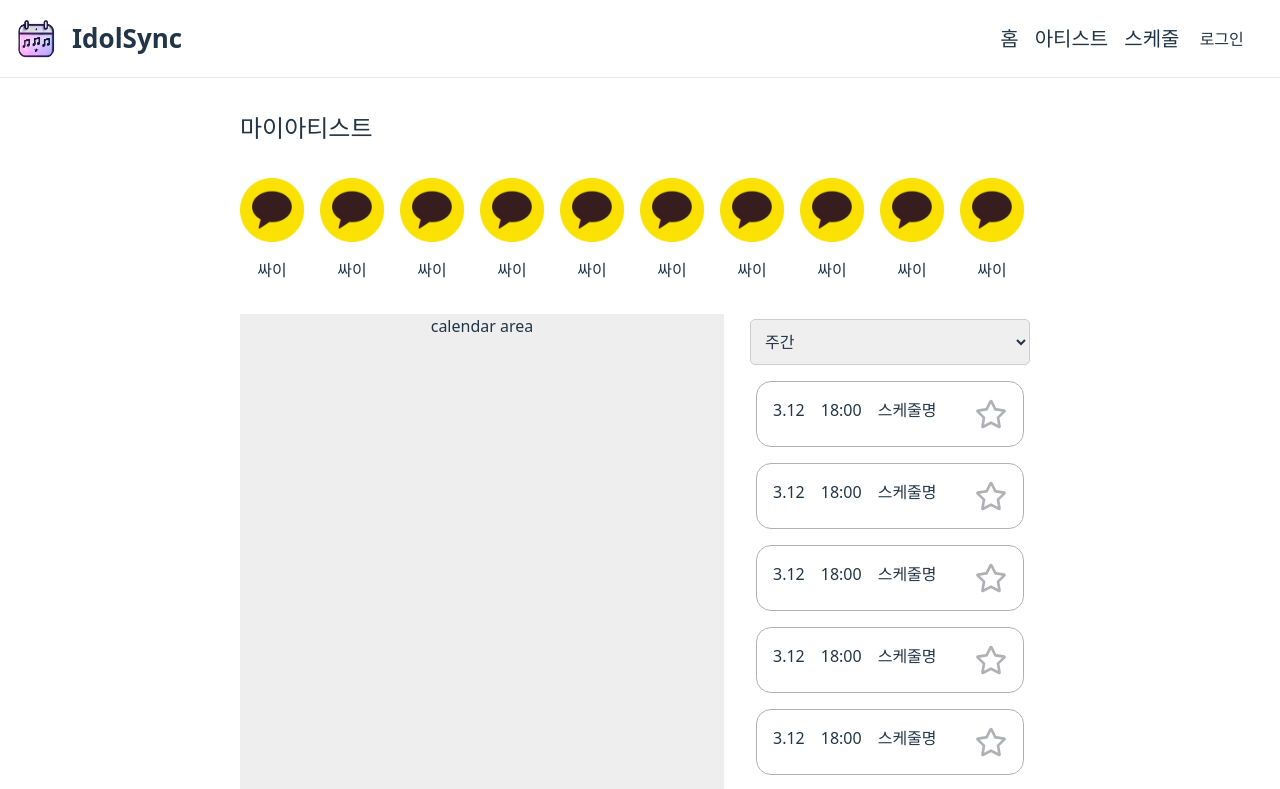
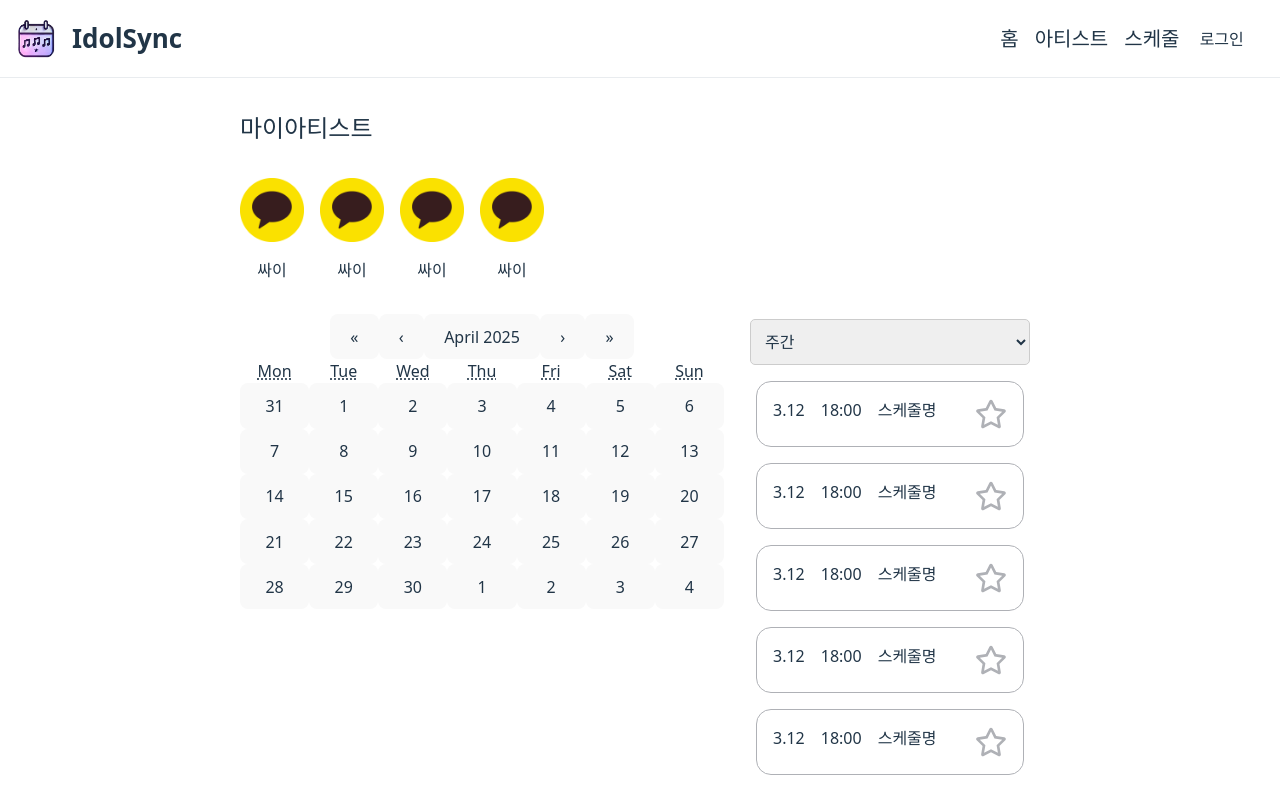
Before and after one commit to oz-4team/bbang-fe, a React (Vite) app: page /schedule in a window 1280 px wide. Shown: the top 789 px of the page. Built offline with nearby package versions, Linux system fonts and the light colour scheme.

Commit message:
✨ Feature: 스케줄 페이지 레이아웃 (기능없음), 캘린더 라이브러리 설치

```diff
--- a/package.json
+++ b/package.json
@@ -16,6 +16,7 @@
     "axios": "^1.8.3",
     "node-localstorage": "^3.0.5",
     "react": "^19.0.0",
+    "react-calendar": "^5.1.0",
     "react-dom": "^19.0.0",
     "react-icons": "^5.5.0",
     "react-router-dom": "^7.3.0",
--- a/src/components/ArtistCard.jsx
+++ b/src/components/ArtistCard.jsx
@@ -21,6 +21,7 @@ const ArtistCard = () => {
         maxWidth: "200px",
         // border: "1px solid black",
         padding: "1rem",
+        cursor: "pointer",
       }}
     >
       <div
--- a/src/components/ScheduleListItem.jsx
+++ b/src/components/ScheduleListItem.jsx
@@ -1,7 +1,9 @@
 import { default as React, useState } from "react";
 import { FaRegStar, FaStar } from "react-icons/fa";
+import { useNavigate } from "react-router-dom";
 
 const ScheduleListItem = () => {
+  const navigate = useNavigate();
   const [starred, setStarred] = useState(false);
 
   const toggleStar = () => {
@@ -9,6 +11,10 @@ const ScheduleListItem = () => {
   };
   return (
     <div
+      onClick={(e) => {
+        e.stopPropagation();
+        navigate("/schedule/details");
+      }}
       style={{
         display: "flex",
         alignItems: "top",
@@ -16,6 +22,7 @@ const ScheduleListItem = () => {
         gap: "1rem",
         border: "1px solid #AFB1B6",
         borderRadius: "15px",
+        cursor: "pointer",
       }}
     >
       <div
@@ -31,7 +38,13 @@ const ScheduleListItem = () => {
         <div style={{ textAlign: "left" }}>스케줄명</div>
       </div>
 
-      <div onClick={toggleStar} style={{ cursor: "pointer", fontSize: "2rem" }}>
+      <div
+        onClick={(e) => {
+          e.stopPropagation();
+          toggleStar();
+        }}
+        style={{ cursor: "pointer", fontSize: "2rem" }}
+      >
         {starred ? <FaStar color="#FEE500" /> : <FaRegStar color="#AFB1B6" />}
       </div>
     </div>
--- a/src/pages/SchedulePage.jsx
+++ b/src/pages/SchedulePage.jsx
@@ -1,4 +1,5 @@
 import React from "react";
+import Calendar from "react-calendar";
 import MyArtistFilterCard from "../components/MyArtistFilterCard";
 import ScheduleList from "../components/ScheduleList";
 
@@ -49,20 +50,9 @@ const SchedulePage = () => {
             gap: "1rem",
             // overflowX: "scroll",
             overflow: "scroll",
+            width: "100%",
           }}
         >
-          <MyArtistFilterCard />
-          <MyArtistFilterCard />
-          <MyArtistFilterCard />
-          <MyArtistFilterCard />
-          <MyArtistFilterCard />
-          <MyArtistFilterCard />
-          <MyArtistFilterCard />
-          <MyArtistFilterCard />
-          <MyArtistFilterCard />
-          <MyArtistFilterCard />
-          <MyArtistFilterCard />
-          <MyArtistFilterCard />
           <MyArtistFilterCard />
           <MyArtistFilterCard />
           <MyArtistFilterCard />
@@ -77,8 +67,8 @@ const SchedulePage = () => {
             marginTop: "2rem",
           }}
         >
-          <div style={{ backgroundColor: "#eee", flexGrow: "1" }}>
-            calendar area
+          <div style={{ flexGrow: "1" }}>
+            <Calendar />
           </div>
           <div style={{ minWidth: "300px" }}>
             <div>
@@ -94,8 +84,6 @@ const SchedulePage = () => {
             </div>
           </div>
         </div>
-
-        <button onClick={navigateToDetails}>디테일페이지로 이동</button>
       </div>
     </div>
   );
```
Also changed, not shown: 1 other file (tests, documents, lock files or other folders).
